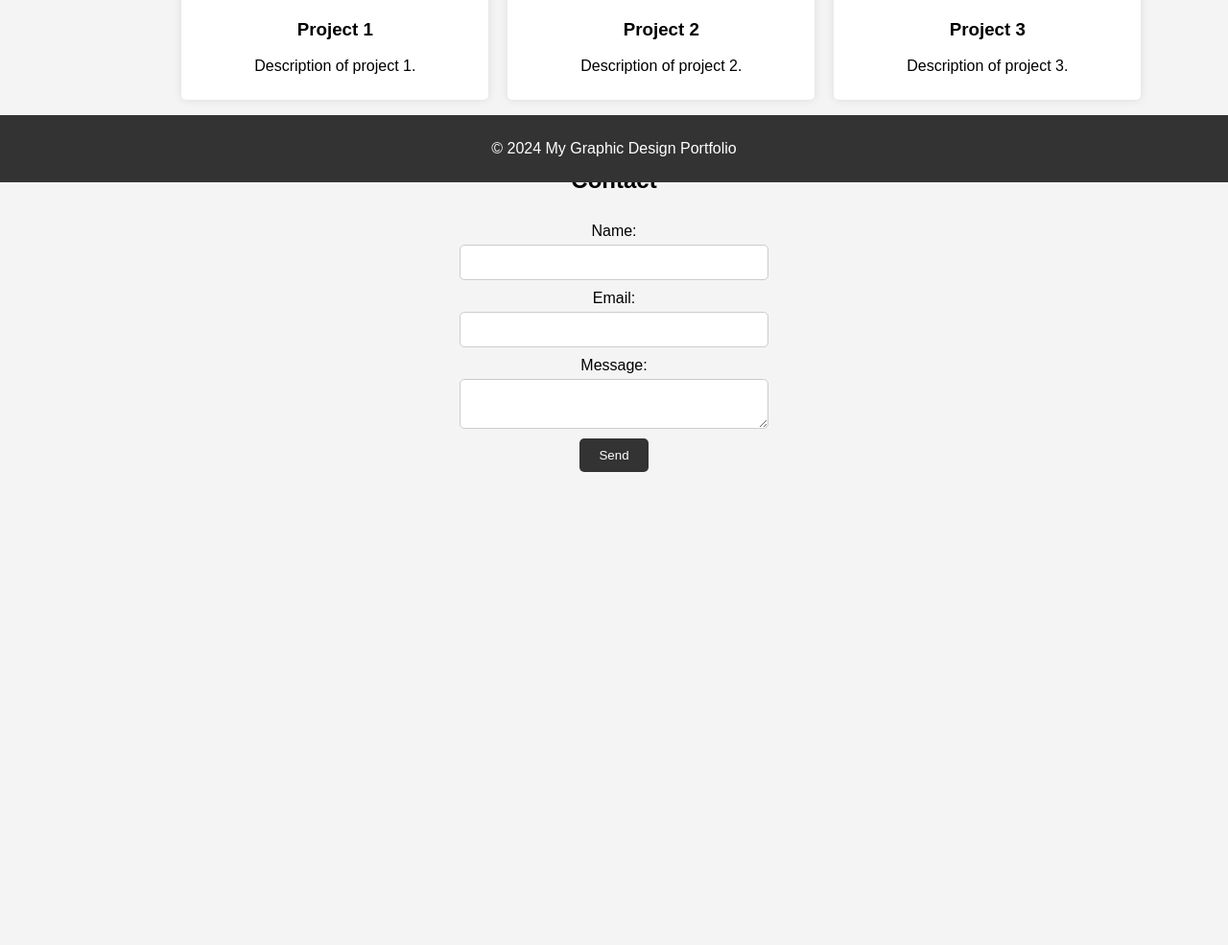
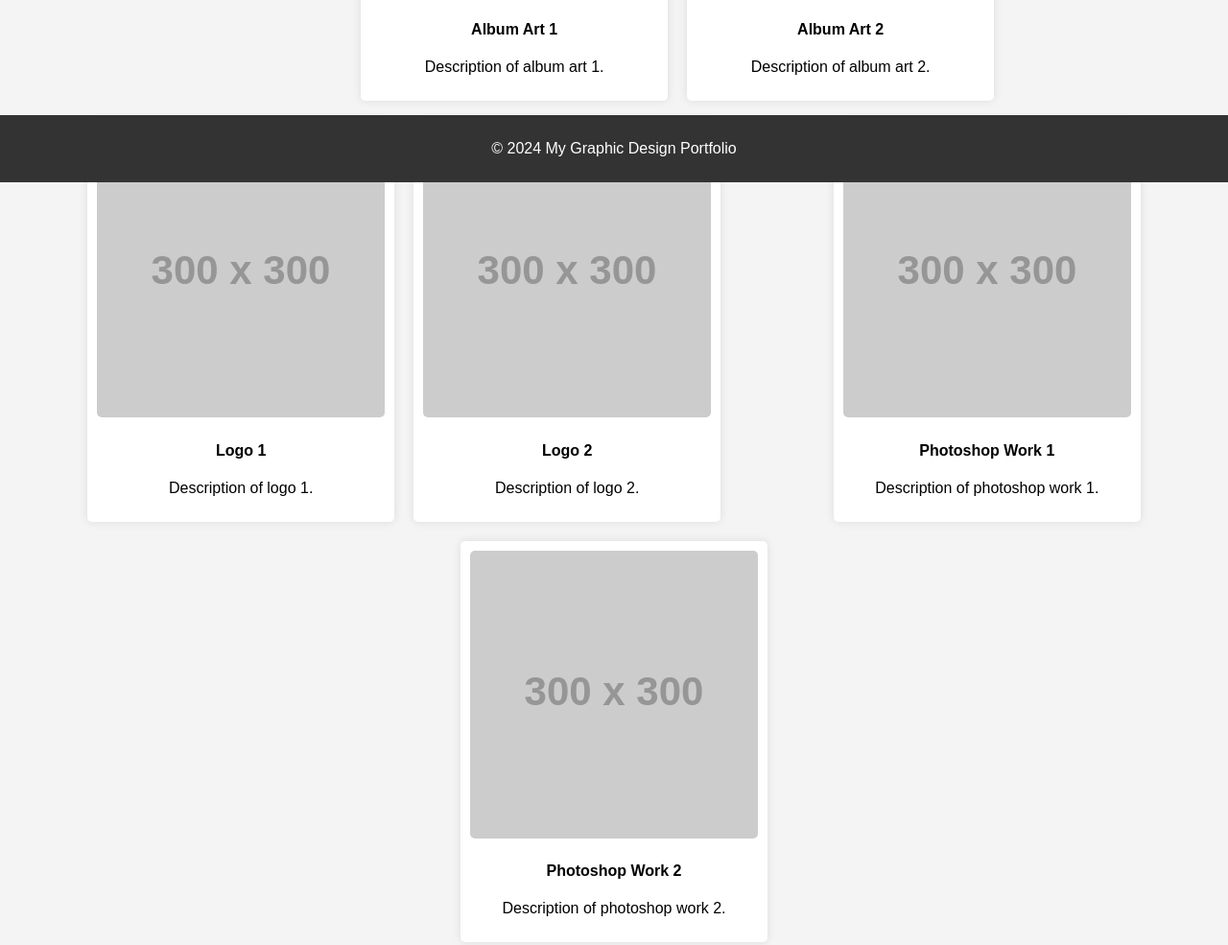
Before and after one commit to ryanhvanmeter/RVM-Portfolio, a plain HTML site: page index.html in a window 1280 px wide. Shown: the part 610-1595 px from the top of the page at 96% size. Before the commit the page ends 1122 px from the top, so only its background shows below. Drawn offline with Linux system fonts and the light colour scheme; placeholder pictures from the web are drawn by us; a script that the page names is missing.

Commit message:
Update index.html

```diff
--- a/index.html
+++ b/index.html
@@ -25,20 +25,41 @@
 
     <section id="portfolio">
         <h2>Portfolio</h2>
+
+        <h3>Album Art</h3>
         <div class="portfolio-item">
-            <img src="https://via.placeholder.com/300" alt="Project 1">
-            <h3>Project 1</h3>
-            <p>Description of project 1.</p>
+            <img src="https://via.placeholder.com/300" alt="Album Art 1">
+            <h4>Album Art 1</h4>
+            <p>Description of album art 1.</p>
         </div>
         <div class="portfolio-item">
-            <img src="https://via.placeholder.com/300" alt="Project 2">
-            <h3>Project 2</h3>
-            <p>Description of project 2.</p>
+            <img src="https://via.placeholder.com/300" alt="Album Art 2">
+            <h4>Album Art 2</h4>
+            <p>Description of album art 2.</p>
+        </div>
+
+        <h3>Logos</h3>
+        <div class="portfolio-item">
+            <img src="https://via.placeholder.com/300" alt="Logo 1">
+            <h4>Logo 1</h4>
+            <p>Description of logo 1.</p>
         </div>
         <div class="portfolio-item">
-            <img src="https://via.placeholder.com/300" alt="Project 3">
-            <h3>Project 3</h3>
-            <p>Description of project 3.</p>
+            <img src="https://via.placeholder.com/300" alt="Logo 2">
+            <h4>Logo 2</h4>
+            <p>Description of logo 2.</p>
+        </div>
+
+        <h3>Photoshop</h3>
+        <div class="portfolio-item">
+            <img src="https://via.placeholder.com/300" alt="Photoshop Work 1">
+            <h4>Photoshop Work 1</h4>
+            <p>Description of photoshop work 1.</p>
+        </div>
+        <div class="portfolio-item">
+            <img src="https://via.placeholder.com/300" alt="Photoshop Work 2">
+            <h4>Photoshop Work 2</h4>
+            <p>Description of photoshop work 2.</p>
         </div>
     </section>
 
```
